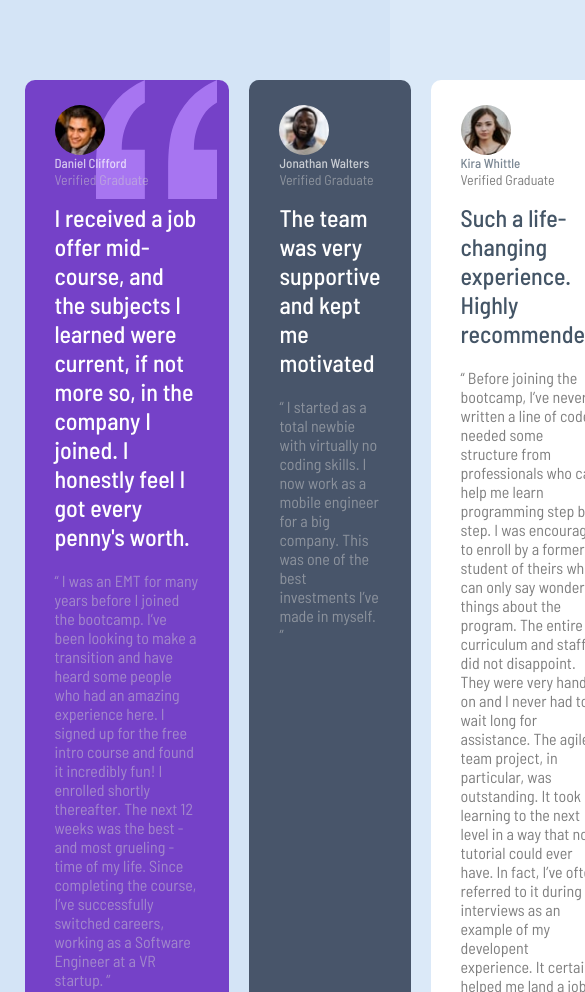
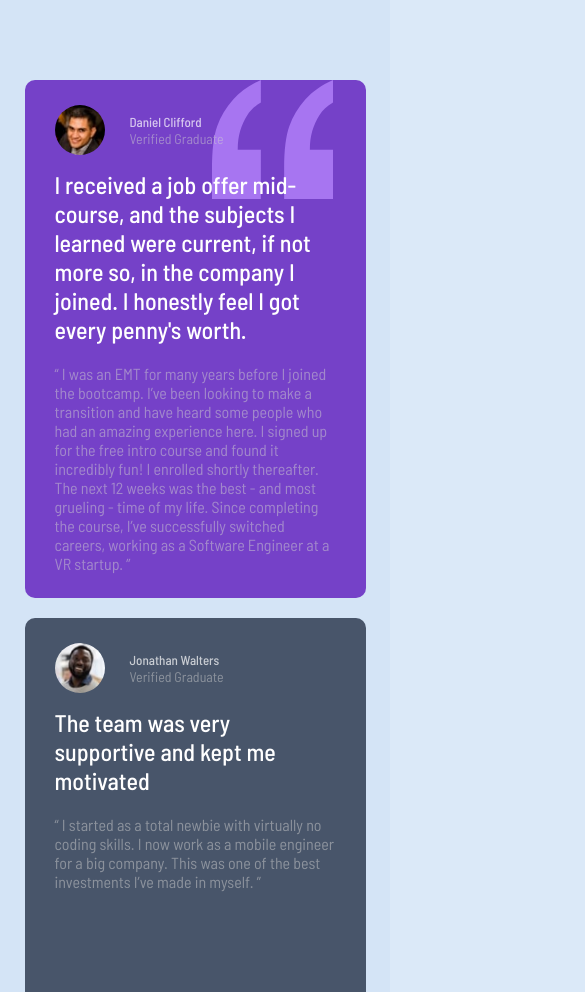
Before and after one commit to germanMenaDev21/Dise-oFrontendMentor, a plain HTML site: page LayoutExercise.html in a window 390 px wide. Shown: the top 992 px of the page, 585 px wide, since content can reach past the window. Drawn offline with Linux system fonts and the light colour scheme.

Commit message:
se agrego el media query para ser responsive en mobile

```diff
--- a/css/customLayout.css
+++ b/css/customLayout.css
@@ -157,9 +157,8 @@ p{
     color: #000;
 }
 
-/* jquery mobile */
-/* jquery for mobile whit 600px or less  */
-
+/* media querys */
+/* media query whit 601 px min and 800px max, grid whit 2 columns  */
 
 @media (min-width: 601px) and (max-width: 800px){
     #grid .container{
@@ -198,3 +197,40 @@ p{
     }
 
 }
+
+/* media query for mobile whit 600px or less  */
+
+@media (min-width: 350px) and (max-width: 600px){
+    #grid .container{
+        grid-template-columns: 1fr;
+    }
+
+    .grid-box-daniel,
+    .grid-box-jonathan,
+    .grid-box-kira,
+    .grid-box-jeanethe,
+    .grid-box-patrick {
+        grid-column: 1;
+    }
+
+    .grid-box-daniel{
+        grid-row: 1;
+    }
+
+    .grid-box-jonathan{
+        grid-row: 2;
+    }
+
+    .grid-box-kira{
+        grid-row: 5;
+    }
+
+    .grid-box-jeanethe{
+        grid-row: 3;
+    }
+
+    .grid-box-patrick{
+        grid-row: 4;
+    }
+
+}
```
